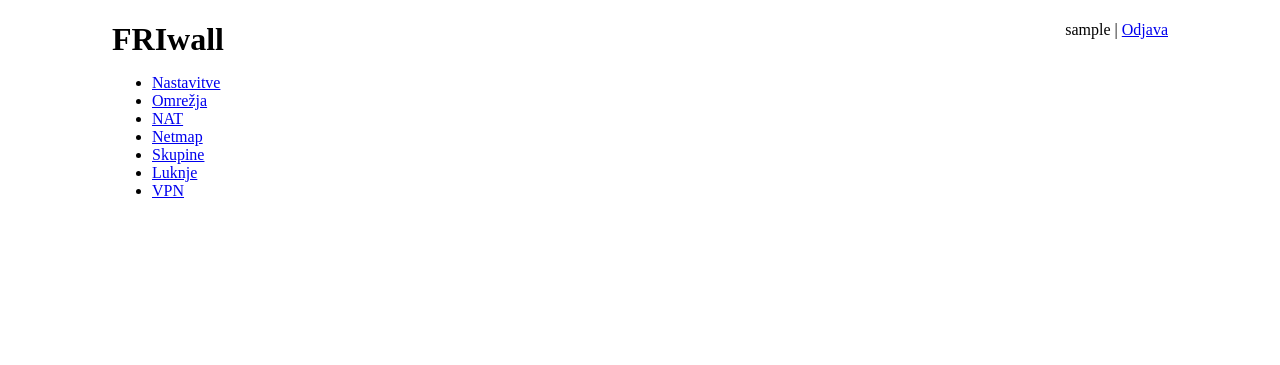
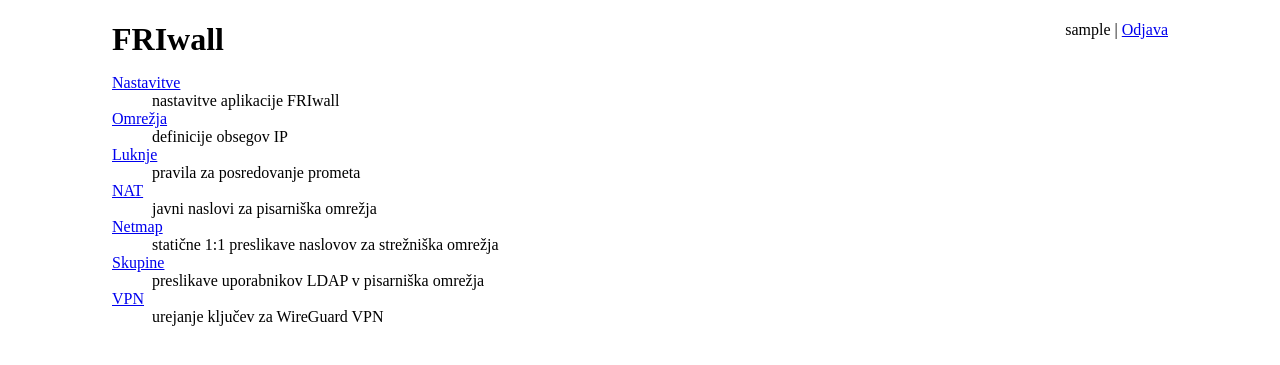
Before and after one commit to UL-FRI/friwall, a Flask app: page / in a window 1280 px wide. Shown: the top 365 px of the page. Run offline with Flask 3, Linux system fonts and the light colour scheme; the visitor is signed in with stand-in values (Sample User, id 1).

Commit message:
Improve landing page slightly

```diff
--- a/web/templates/auth/login.html
+++ b/web/templates/auth/login.html
@@ -4,9 +4,9 @@
 <!-- {{ get_flashed_messages() }}-->
 <form method="POST">
 <p>
-<label for="username">Uporabnik</label> {{ form.username() }}
+<label for="username">Uporabnik</label><br>{{ form.username() }}
 <p>
-<label for="password">Geslo</label> {{ form.password() }}
+<label for="password">Geslo</label><br>{{ form.password() }}
 <p style="color: red;">{{ form.errors['username'] | join(' ') }}
 
 <p>
--- a/web/templates/index.html
+++ b/web/templates/index.html
@@ -1,15 +1,27 @@
 {% extends 'base.html' %}
 
 {% block content %}
-<ul>
+<dl>
 {% if current_user.is_admin %}
-<li><a href="{{ url_for('config.index') }}">Nastavitve
-<li><a href="{{ url_for('config.edit', name='networks') }}">Omrežja
-<li><a href="{{ url_for('config.edit', name='nat') }}">NAT
-<li><a href="{{ url_for('config.edit', name='netmap') }}">Netmap
-<li><a href="{{ url_for('config.edit', name='groups') }}">Skupine
-<li><a href="{{ url_for('config.edit', name='forwards') }}">Luknje
+<section>
+<dt><a href="{{ url_for('config.index') }}">Nastavitve</a>
+<dd>nastavitve aplikacije FRIwall
+<dt><a href="{{ url_for('config.edit', name='networks') }}">Omrežja</a>
+<dd>definicije obsegov IP
+<dt><a href="{{ url_for('config.edit', name='forwards') }}">Luknje</a>
+<dd>pravila za posredovanje prometa
+<dt><a href="{{ url_for('config.edit', name='nat') }}">NAT</a>
+<dd>javni naslovi za pisarniška omrežja
+<dt><a href="{{ url_for('config.edit', name='netmap') }}">Netmap</a>
+<dd>statične 1:1 preslikave naslovov za strežniška omrežja
+<dt><a href="{{ url_for('config.edit', name='groups') }}">Skupine</a>
+<dd>preslikave uporabnikov LDAP v pisarniška omrežja
+</section>
+
 {% endif %}
-<li><a href="{{ url_for('vpn.index') }}">VPN
-</ul>
+<section>
+<dt><a href="{{ url_for('vpn.index') }}">VPN</a>
+<dd>urejanje ključev za WireGuard VPN
+</dl>
+</section>
 {% endblock %}
```
